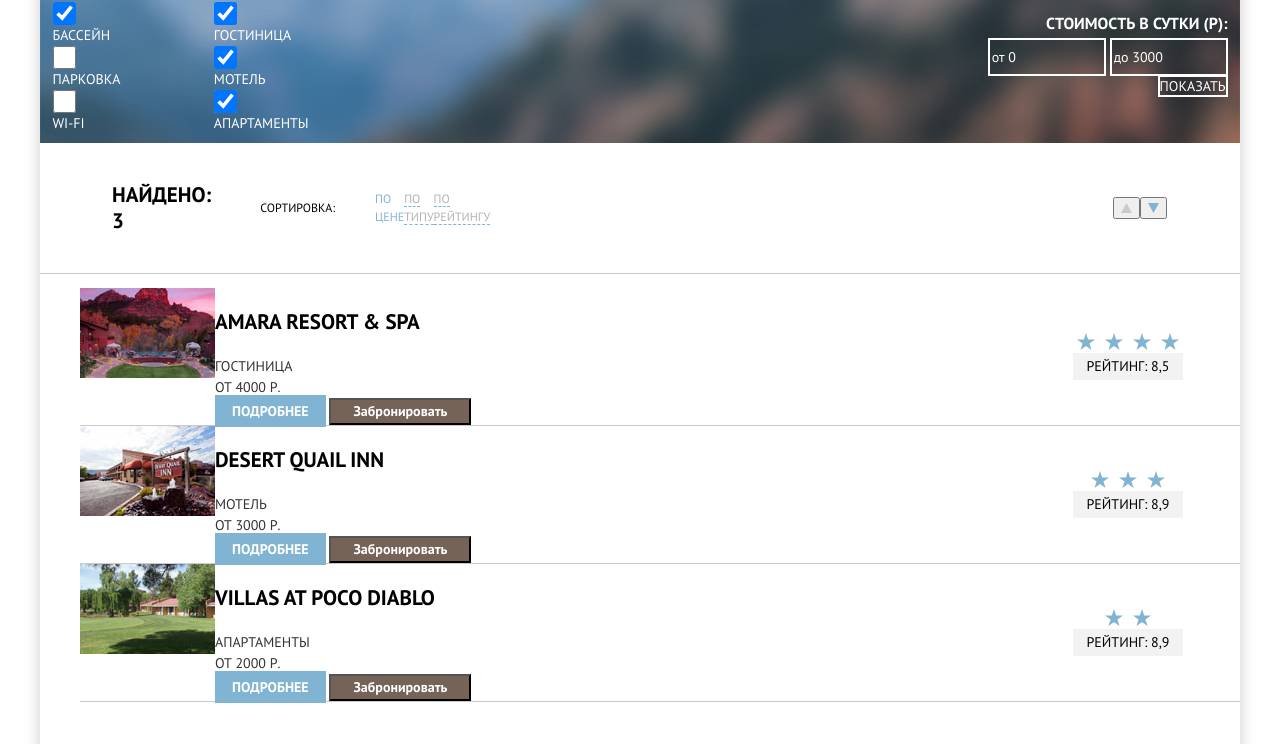
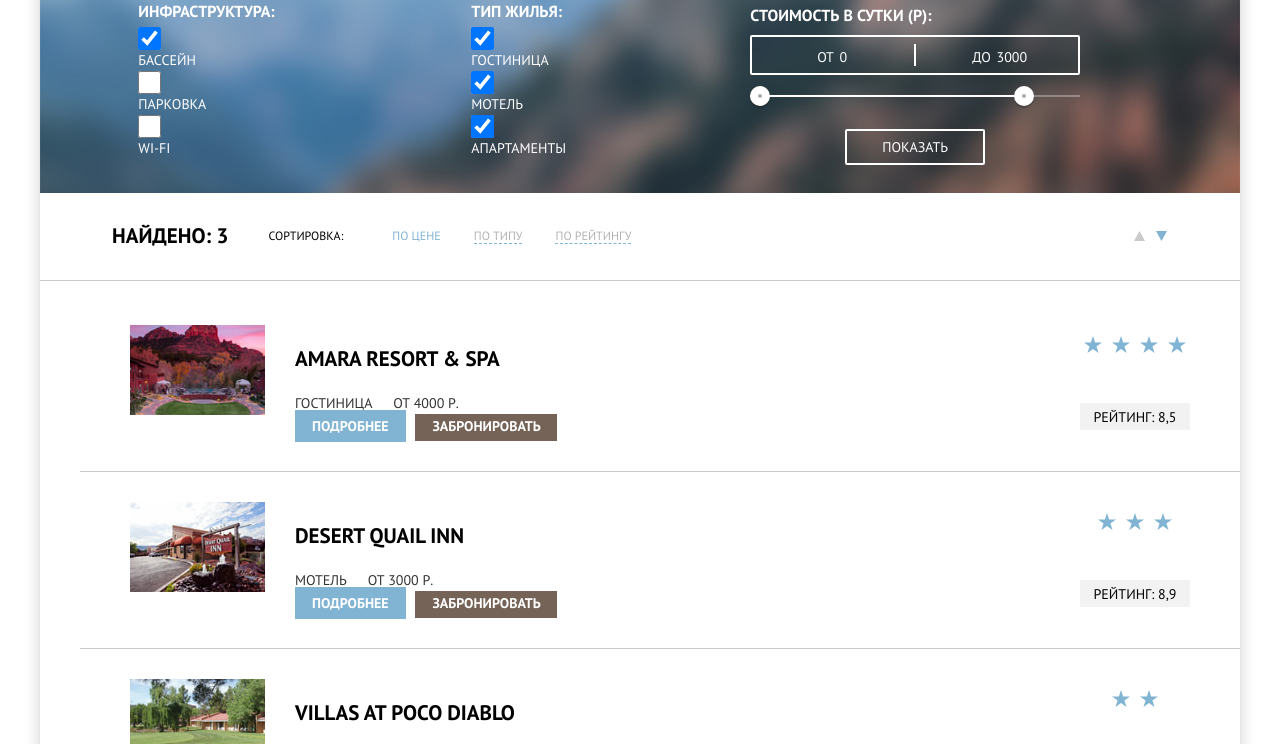
Before and after one commit to kakuyoto/1065977-sedona-27, a plain HTML site: page catalog.html in a window 1280 px wide. Shown: the part 80-824 px from the top of the page. Drawn offline with Linux system fonts and the light colour scheme.

Commit message:
Начал декоративные элементы

```diff
--- a/catalog.html
+++ b/catalog.html
@@ -59,16 +59,11 @@
               </label>
             </fieldset>
           </div>
-          <div class="filter-price">
-            <fieldset>
-              <legend>Стоимость в сутки (Р):</legend>
+          <div class="filter-range">
+            <div class="filter-range-title">Стоимость в сутки (р):</div>
             <div class="price-controls">
-                <label class="min-price">
-                <input type="text" name="min-price" value="от 0">
-                </label>
-                <label class="max-price">
-                <input type="text" name="max-price" value="до 3000">
-                </label>
+              <label class="min-price">от <input type="number" name="min-price" value="0"></label>
+              <label class="max-price">до <input type="number" name="max-price" value="3000"></label>
             </div>
             <div class="range-controls">
               <div class="scale">
@@ -77,12 +72,11 @@
               <div class="range-toggle range-toggle-min"></div>
               <div class="range-toggle range-toggle-max"></div>
             </div>
-              <a class="button-show" href="#">Показать</a>
-            </fieldset>
+            <button class="button-transparent" type="submit">Показать</button>
           </div>
         </form>
         <div class="search-results">
-          <h3>Найдено: <span>3</span></h3>
+          <h3 class="results-title">Найдено: <span>3</span></h3>
           <div class="search-center">
             <small>Сортировка:</small>
             <ul class="search-list">
--- a/css/style.css
+++ b/css/style.css
@@ -20,10 +20,16 @@
 }
 
 h1, h2, h3 {
-  font-weight: 700;
+  font-weight: 800;
   font-size: 21px;
   color: #000000;
 }
+
+a {
+  text-decoration: none;
+}
+
+
 
 /* ======================================================================= */
 
@@ -40,9 +46,7 @@ h1, h2, h3 {
   line-height: 26px;
 }
 
-a {
-  text-decoration: none;
-}
+
 
 .main-navigation {
   min-height: 26px;
@@ -130,15 +134,15 @@ a {
 /* backround-image */
 
 .welcome {
+  display: block;
   position: relative;
-  height: 436px;
-  padding-top: 61px;
+  height: 432px;
+  padding-top: 76px;
   background-size: cover;
-  background-image: url(../img/index/background-photo.jpg);
-
+  background:  #c0d6e4 url(../img/index/background-photo.jpg) no-repeat;
 }
 
-.welcome img {
+.welcome-title {
   display: block;
   width: 459px;
   height: 353px;
@@ -154,8 +158,7 @@ a {
   height: 59px;
   background-image: url(../img/index/polygon.png);
   background-repeat: no-repeat;
-  background-size: contain;
-  background-position: bottom;
+  background-size: 100% 59px;
 }
 
 /* ======================================================================== */
@@ -230,22 +233,32 @@ a {
   background-color: #eeeeee;
   height: 256px;
   margin-top: 0px;
-
 }
-
+/*
+.more-advantage {
+  width: 33,3%;
+} */
 /* ============================================================================== */
 
 /* Поиск гостиницы */
 
 .search-hotel {
-  text-align: center;
+  display: flex;
+  flex-direction: column;
+  align-items: center;
+  position: relative;
 }
 
+.search-text {
+  text-align: center;
+  margin-bottom: 38px;
+}
 
 .search-question {
-  margin-top: 57px;
   font-size: 30px;
   line-height: 36px;
+  margin-top: 57px;
+  font-weight: 800;
 }
 
 .search-date {
@@ -255,14 +268,14 @@ a {
 
 .find-hotel {
   width: 568px;
-  height: 86px;
+  min-height: 86px;
   background-color: #766357;
   font-size: 21px;
   line-height: 26px;
   color: #ffffff;
-  font-weight: 700;
+  font-weight: 800;
   text-transform: uppercase;
-  margin-top: 52px;
+  border: 0;
 }
 
 .find-hotel:hover {
@@ -274,28 +287,80 @@ a {
   color: rgba(255, 255, 255, 0.3);
 }
 
+.form-map {
+  width: 100%;
+  height: 473px;
+}
+
+.form-hotels {
+  position: absolute;
+  text-align: center;
+  width: 568px;
+  height: 395px;
+  left: 50%;
+  transform: translateX(-50%);
+}
 
 .search-form {
   display: flex;
   flex-direction: column;
-  justify-content: space-between;
+  justify-content: space-ar;
   align-items: center;
   font-weight: 700;
   line-height: 26px;
-  width: 568px;
-  height: 395px;
+  width: 458px;
   box-shadow: 0px 7px 15px 0 rgba(0, 1, 1, 0.15);
   color: #000000;
-  margin: 0 auto;
+  padding: 55px;
 }
 
-.search-form input {
+.date-in,
+.date-out {
+  display: flex;
+  align-items: baseline;
+  position: relative;
+}
+
+
+.arrival {
+  text-align: left;
+  width: 91px;
+  margin-right: 21px;
+}
+
+.departure {
+  text-align: left;
+  width: 95px;
+  margin-right: 17px;
+}
+
+
+
+.arrival-text,
+.departure-text {
+  border: none;
   background-color: #f2f2f2;
   width: 346px;
   height: 38px;
+  font-weight: 800;
   color: #000000;
-  font-weight: 700;
   text-transform: uppercase;
+  padding-left: 12px;
+}
+
+
+
+
+
+.quantity {
+  display: flex;
+  justify-content: center;
+  align-items: center;
+}
+
+.quantity input {
+  width: 38px;
+  height: 38px;
 }
 
 .calendar {
@@ -348,19 +413,10 @@ a {
 
 .search-button:active {
   background-color: #5496bd;
-}
-
-.quantity {
-  display: flex;
-  justify-content: center;
-  align-items: center;
+  color: rgba(255, 255, 255, 0.3);
 }
 
 
-.quantity input {
-  width: 38px;
-  height: 38px;
-}
 
 .search-button {
   width: 458px;
@@ -372,6 +428,7 @@ a {
   line-height: 26px;
   font-weight: 700;
   margin-top: 54px;
+  border: none;
 }
 
 /* ================================================================================ */
@@ -409,6 +466,9 @@ a {
   width: 46px;
   height: 48px;
   background-color: #81b3d2;
+}
+
+.social-link:not(:last-child) {
   margin-right: 6px;
 }
 
@@ -420,8 +480,9 @@ a {
   background: #669ec0;
 }
 
-.social-link:active {
+.social-link:active .social-svg{
   background: #5496bd;
+  fill: rgba(255, 255, 255, 0.3);
 }
 
 
@@ -462,24 +523,141 @@ a {
   background-repeat: no-repeat;
   display: flex;
   align-items: center;
-  justify-content: space-between;
+  justify-content: space-around;
+  min-height: 217px;
 }
 
-.filter-components input {
-  display: flex;
-  flex-direction: column;
-}
 
+
+
+.filter-components input,
 .filter-houses input {
   display: flex;
   flex-direction: column;
+  width: 23px;
+  height: 23px;
+  object-fit: contain;
+  background: transparent;
+  border: 2px solid #ffffff;
+  border-radius: 2px;
+  cursor: pointer;
 }
 
 
-.filter-price {
-  flex-grow: 2;
-  text-align: right;
+.filter-range {
+  width: 330px;
+  color: #ffffff;
+  margin-right: 74px;
 }
+
+.filter-range-title {
+  margin-bottom: 9px;
+  font-weight: 600;
+  font-size: 16px;
+  line-height: 21px;
+}
+
+.price-controls {
+  position: relative;
+  height: 36px;
+  margin-bottom: 20px;
+  font-size: 0;
+  border: 2px solid #ffffff;
+  border-radius: 2px;
+}
+
+.price-controls::after {
+  content: "";
+  position: absolute;
+  top: 50%;
+  left: 50%;
+  width: 2px;
+  height: 22px;
+  transform: translate(-50%, -50%);
+  background: #ffffff;
+}
+
+.price-controls label {
+  display: inline-block;
+  font-size: 14px;
+  line-height: 38px;
+  vertical-align: top;
+  cursor: pointer;
+}
+
+.price-controls .min-price,
+.price-controls .max-price {
+  width: 90px;
+  padding-left: 65px;
+}
+
+.price-controls input {
+  width: 50px;
+  margin: 0;
+  color: inherit;
+  font: inherit;
+  background: none;
+  border: none;
+}
+
+.range-controls {
+  position: relative;
+  margin-bottom: 32px;
+}
+
+.range-controls .scale {
+  height: 2px;
+  background: rgba(255, 255, 255, 0.3);
+}
+
+.range-controls .bar {
+  width: 80%;
+  height: 2px;
+  background: #ffffff;
+}
+
+.range-toggle {
+  position: absolute;
+  top: -9px;
+  width: 4px;
+  height: 4px;
+  background: #ababab;
+  border: 8px solid #ffffff;
+  border-radius: 50%;
+  box-shadow: 0 2px 1px 0 rgba(0, 1, 1, 0.2);
+  cursor: pointer;
+}
+
+.range-toggle:hover {
+  background: #1c4f80;
+}
+
+.range-toggle-min {
+  left: 0;
+}
+
+.range-toggle-max {
+  left: 80%;
+}
+.button-transparent {
+  display: block;
+  margin: 0 auto;
+  padding: 6px 35px;
+  font-size: 14px;
+  line-height: 20px;
+  color: #ffffff;
+  text-transform: uppercase;
+  background: transparent;
+  border: 2px solid #ffffff;
+  border-radius: 2px;
+  cursor: pointer;
+}
+
+.button-transparent:hover {
+  color: #000000;
+  background: #ffffff;
+}
+
 
 .header-filter fieldset{
   border: 0 none;
@@ -490,37 +668,6 @@ a {
   font-weight: 700;
 }
 
-.header-filter input {
-  width: 23px;
-  height: 23px;
-  object-fit: contain;
-}
-
-
-
-
-.filter-price input {
-    width: 110px;
-    height: 32px;
-    background-color: transparent;
-    border: solid 2px #ffffff;
-    color: #ffffff;
-}
-
-
-.button-show {
-  width: 133px;
-  height: 32px;
-  border: solid 2px #ffffff;
-  line-height: 21px;
-  font-size: 14px;
-  color: #ffffff;
-}
-
-.button-show:hover {
-  background-color: #ffffff;
-  color: #000000;
-}
 
 
 /* ========================================================================================== */
@@ -530,16 +677,20 @@ a {
   display: flex;
   align-items: center;
   border-bottom: 1px solid #cacaca;
-  margin-top: 18px;
+  padding-top: 9px;
+  padding-bottom: 10px;
   padding-right: 73px;
   padding-left: 72px;
-  padding-bottom: 18px;
 }
 
 .search-results h3 {
   line-height: 26px;
+}
 
+.results-title {
+  white-space: nowrap;
 }
+
 
 .search-center small {
   font-size: 12px;
@@ -550,13 +701,22 @@ a {
 .search-center {
   display: flex;
   align-items: center;
-  margin-left: 49px;
-  vertical-align: middle;
+  margin-left: 40px;
+  width: 100%;
 }
 
 .search-list {
   display: flex;
   list-style: none;
+  padding-left: 49px;
+}
+
+.search-item:nth-child(2) {
+  padding-left: 33px;
+}
+
+.search-item:nth-child(3) {
+  padding-left: 33px;
 }
 
 
@@ -587,6 +747,16 @@ a {
   width: 100%;
   justify-content: flex-end;
   flex-direction: row;
+}
+
+.page-down,
+.page-up {
+  background-color: #fff;
+  border: 0 solid;
+  padding: 0;
+  margin-left: 10px;
+  width: 12px;
+  cursor: pointer;
 }
 
 .arrow-up {
@@ -631,6 +801,7 @@ a {
   display: flex;
   align-items: center;
   border-bottom: 1px solid #cacaca;
+  padding: 30px 50px;
 }
 
 .catalog-item a {
@@ -651,7 +822,11 @@ a {
 .description {
   display: flex;
   flex-direction: column;
+  align-items: baseline;
+  margin-left: 30px;
+
 }
+
 
 .rating {
   display: flex;
@@ -674,8 +849,13 @@ a {
 }
 
 .type-price {
+  display: flex;
+  justify-content: center;
   line-height: 21px;
   color: #333333;
+}
+.price {
+  margin-left: 21px;
 }
 
 .button-blue {
@@ -708,6 +888,10 @@ a {
   font-weight: 700;
   line-height: 21px;
   color: #ffffff;
+  text-transform: uppercase;
+  padding: 2px 17px 7px 17px;
+  border: none;
+  margin-left: 6px;
 }
 
 .button-brown:hover {
@@ -727,6 +911,7 @@ a {
   height: 27px;
   background-color: #f2f2f2;
   text-align: center;
+  margin-top: 47px;
 }
 
 .icon-star {
```
Also changed, not shown: index.html (+16 -12 lines). Lines whose indentation alone changed are shown as unchanged.
